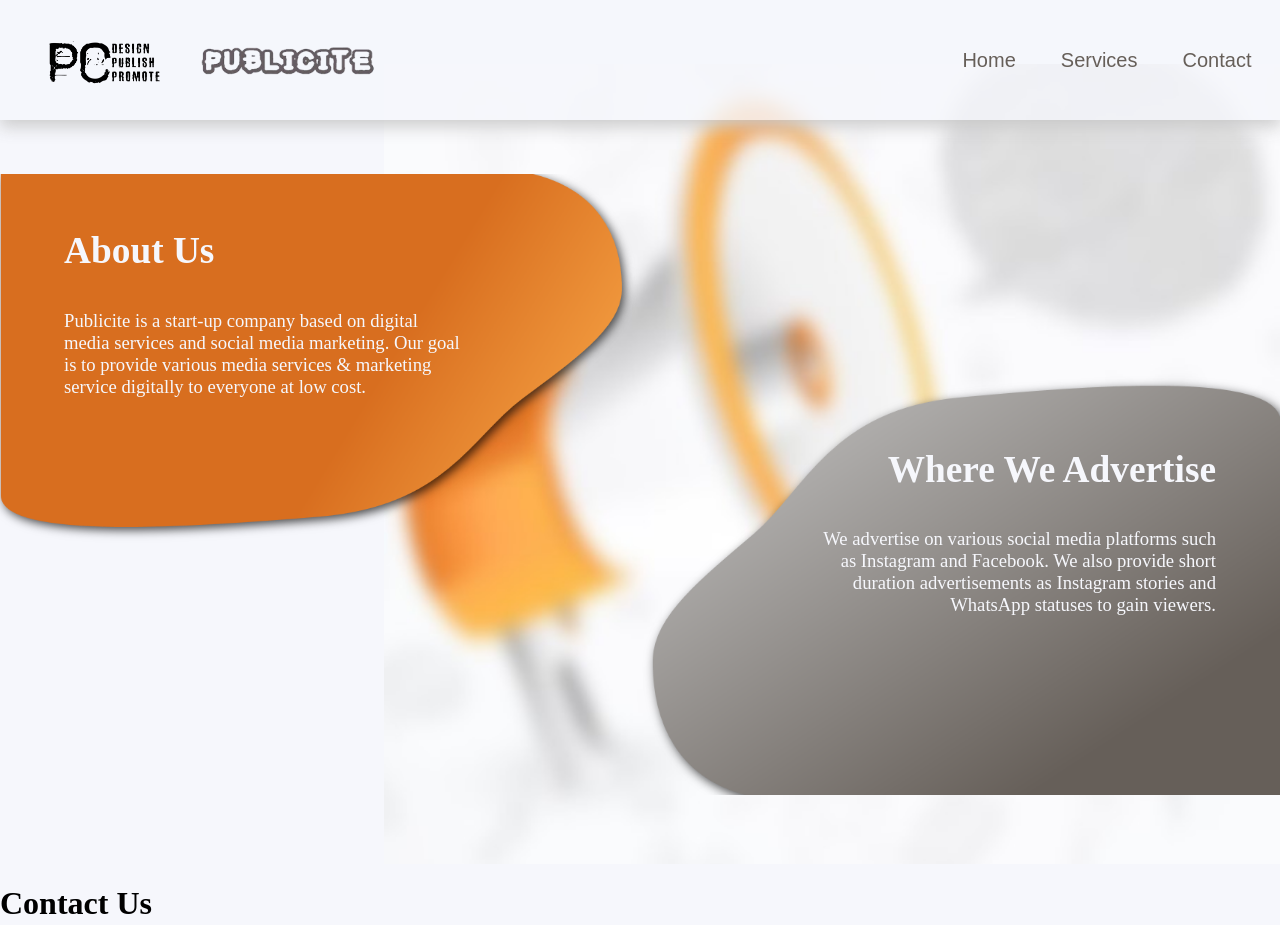
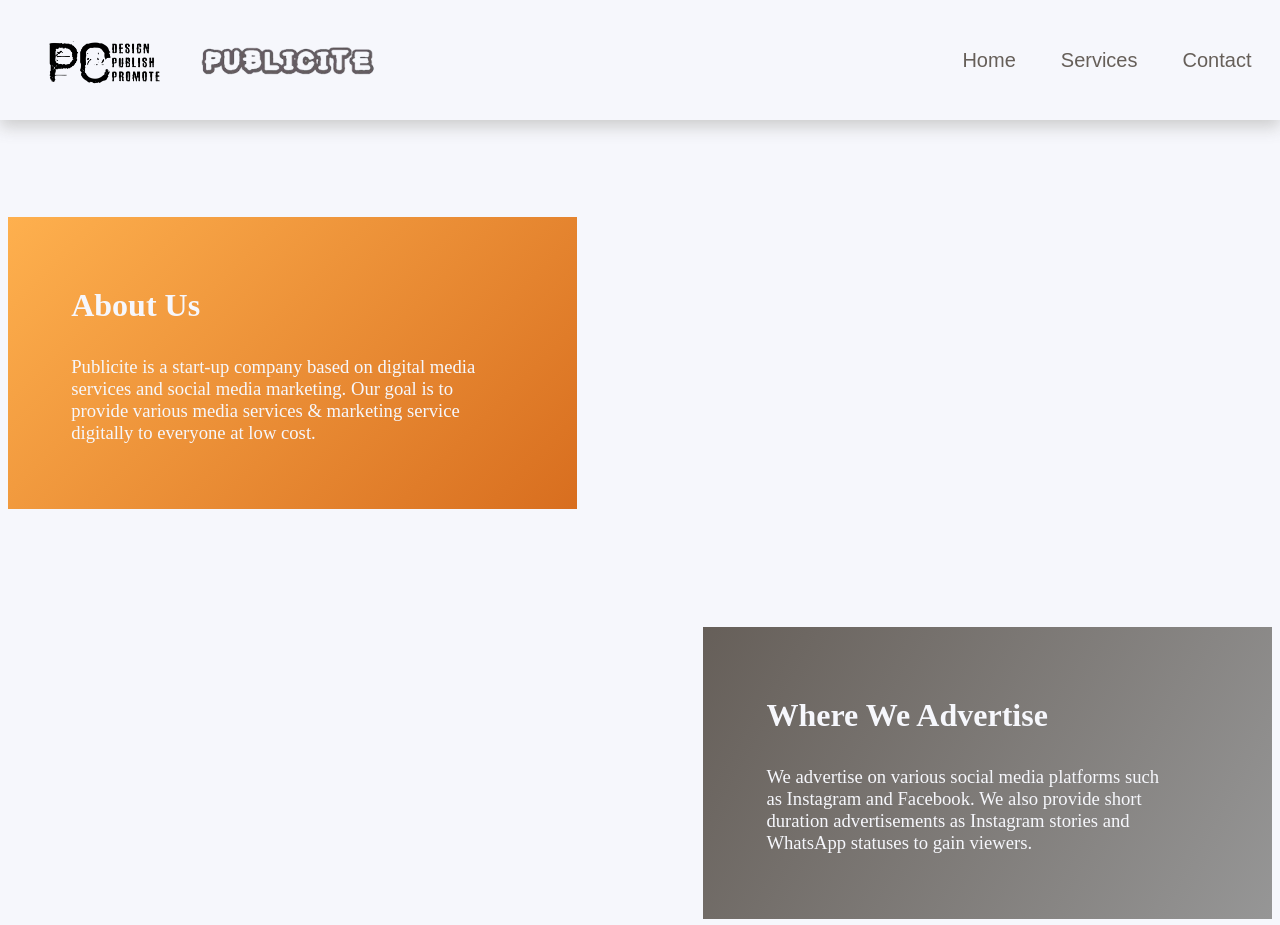
Before and after one commit to N-eeraj/Publicite, a plain HTML site: page index.html in a window 1280 px wide. Shown: the top 925 px of the page. Drawn offline with Linux system fonts and the light colour scheme.

Commit message:
Update style.css

```diff
--- a/style.css
+++ b/style.css
@@ -1,9 +1,10 @@
-html{height: 500%;}
+html{height: 200%;}
 body{
 	height: 100%;
 	background-color: rgb(246, 247, 252);
-	margin: 0;
+	padding: 20% 0 1% 0;
 }
+
 #nav{
 	height: 10%;
 	width: 96%;
@@ -13,7 +14,7 @@ body{
 	padding: 0 2%;
 	display: flex;
 	justify-content: space-between;
-	background-color: rgba(246, 247, 252, 0.8);
+	background-color: rgb(246, 247, 252);
 	box-shadow: 0 7px 15px rgba(201, 201, 201, 0.9);
 	z-index: 1;
 }
@@ -23,15 +24,13 @@ body{
 	display: flex;
 	align-items: center;
 }
-#logo{
-	height: 100%;
-}
+#logo{height: 100%;}
 #title{
 	height: 30%;
 	margin-left: 2.5%;
 }
 #nav_btns{
-	width: 45%;
+	width: 40%;
 	display: flex;
 	display: flex;
 	justify-content: space-between;
@@ -47,114 +46,85 @@ body{
 #nav_btns a{
 	color: rgb(102, 95, 89);
 	text-decoration: none;
-}#nav_btns a:hover{
-		color: rgb(254, 176, 78);
+}#nav_btns a:hover{color: rgb(254, 176, 78);}
+
+#about_section{
+	height: 36%;
+	width: 100%;
+	display: flex;
+	flex-direction: column;
+	justify-content: space-evenly;
+}
+#about_section div{width: 80%;}
+#about, #advertise{
+	color: rgb(246, 247, 252);
+	transition: 1s;
+}
+#about{
+	padding: 3% 0 3% 5%;
+	background-image: linear-gradient(135deg, rgb(254, 176, 78), rgb(216, 110, 31));
+}
+#advertise{
+	margin: 3% 0 0 auto;
+	padding: 3% 0 3% 5%;
+	background-image: linear-gradient(300deg, rgb(150, 150, 150), rgb(102, 95, 89));
 }
 
-#about_section{
-	height: 20%;
-	width: 100%;
-	background-image: url(images/bg0.jpg);
-	background-size: 80%;
-	background-repeat: no-repeat;
-	background-position: center;
-}
-#about_section div{
+#services_section{
 	height: 40%;
-	width: 95%;
-	background-size: 100% 80%;
-	background-repeat: no-repeat;
-	background-position: center;
-	color: rgb(246, 247, 252);
-}
-#about{
-	margin: 15% auto 0% 0;
-	padding: 10% 0 0 5%;
-	background-image: url(images/bg1.png);
-}
-#advertise{
-	margin: 0 0 0 auto;
-	padding: 10% 5% 0 0;
-	background-image: url(images/bg2.png);
-	text-align: right;
-}
-#about_section div div{width: 80%;}
-#about_section #advertise div{margin: auto 0 0 auto;}
-#about_section #advertise h3{margin-top: 15%;}
-
-@media(min-width: 500px)
-{
-	#nav{
-		height: 15%;
-	}
-	#logo{
-		margin-left: 3%;
-	}
-	#title{
-		margin-left: 5%;
-	}
-	#nav_btns{
-		width: 36%;
-	}
-	#nav_btns button{
-		font-size: 10pt;
-	}
-
-	#about_section{
-	height: 20%;
-	width: 100%;
-	margin-top: 5%;
-	background-size: cover%;
-	background-position: right;
-	}
-	#about_section div{
-		height: 70%;
-		width: 80%;
-	}
-	#about{
-		margin: 0;
-	}
+	background-color: rgba(255,0,0,0.5);
 }
 
-@media(min-width: 800px)
+#contact_section{
+	height: 20%;
+	background-color: rgba(0,255,0,0.5);
+	padding: 1%;
+}
+#contact_section h1{
+	text-align: center;
+	color: rgb(216, 110, 31);
+}
+table{
+	height: 72%;
+	width: 90%;
+	margin: 0 auto;
+}
+
+@media(min-width: 480px)
 {
-	#logo{
-		transition: 0.5s;
-	}#logo:hover{
+	html{height: 360%;}
+	body{padding: 10% 0 0 0;}
+
+	#nav{height: 15%;}
+	#logo{margin-left: 3%;}
+	#title{margin-left: 5%;}
+	#nav_btns{width: 36%;}
+	#nav_btns button{font-size: 10pt;}
+
+	#about_section{height: 36%;}
+	#about_section div{width: 60%;}
+	#about_section div div{width: 80%;}
+}
+
+@media(min-width: 1000px)
+{
+	html{height: 240%;}
+	body{padding: 10% 0 0 0;}
+
+	#logo{transition: 0.5s;}#logo:hover{
 		transition: 0.5s;
 		transform: scale(1.25, 1.3);
 	}
-	#nav_btns{
-		width: 24%;
-	}
-	#nav_btns button{
-		font-size: 15pt;
-	}
+	#nav_btns{width: 24%;}
+	#nav_btns button{font-size: 15pt;}
 
-	#about_section{
-	height: 20%;
-	width: 100%;
-	margin-top: 5%;
-	background-size: 70%;
-	display: flex;
-	}
+	#about_section{height: 45%;}
 	#about_section div{
-		height: 50%;
-		width: 50%;
-	}
-	#about{
-		margin-top: 5%;
-		padding: 5% 0 0 5%;
-	}
-	#advertise{
-		margin: 20% 0 0 auto;
-		padding: auto 5% 0 0;
-	}
-	#about_section div h3{font-size: 28pt;}
-	#about_section div div{
-		width: 70%;
+		height: 25%;
+		width: 40%;
 		font-size: 14pt;
 	}
-	#about_section #advertise div{margin: auto 0 0 auto;}
-	#about_section #advertise h3{margin-top: 0;}
+	#about_section h3{font-size: 24pt;}
+
+	table{width: 60%;}
 }
```
